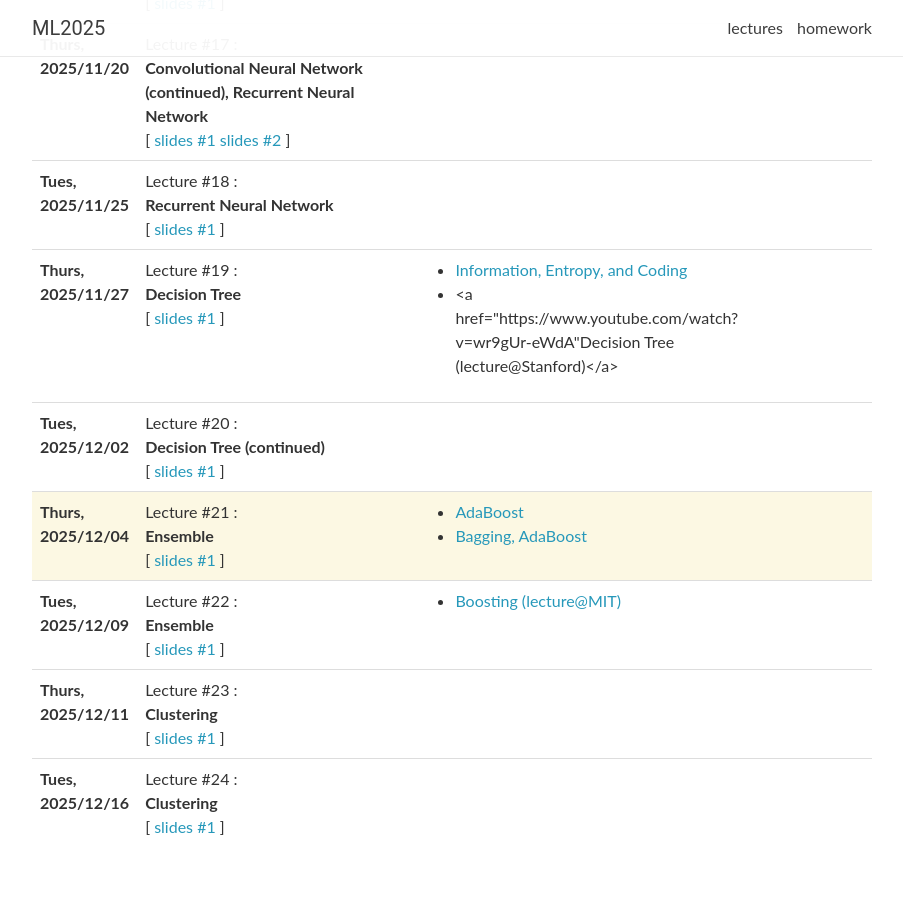
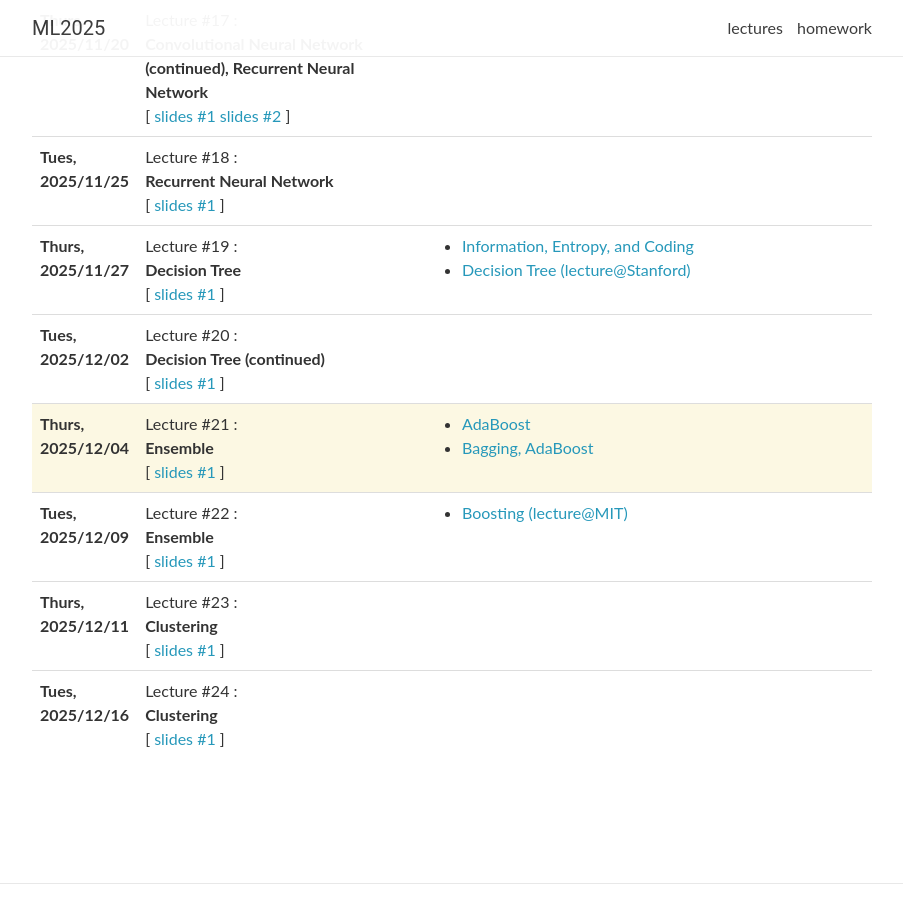
Before and after one commit to SEUML/ml-spring-2025, a Jekyll site: the page built from _pages/lectures.md, in a window 1280 px wide and 900 px high, scrolled down 1822 px. Shown: the whole window, without its empty margins (188-1091 px from the left). Built offline with Jekyll 4.4.1, drawn with Linux system fonts in a browser that asks for light colours; nearby versions of some CDN libraries; comment, search, counter and statistics services are not loaded.

Commit message:
Fix malformed link in lecture 10 readings
Corrected the HTML anchor tag for the Decision Tree lecture link in the lecture 10 readings to ensure proper rendering and functionality.

```diff
--- a/_data/lectures.yml
+++ b/_data/lectures.yml
@@ -151,7 +151,7 @@
   slides: "../assets/slides/lecture10.pdf"
   readings:
     - <a href="https://www.princeton.edu/~cuff/ele201/kulkarni_text/information.pdf" target="_blank"> Information, Entropy, and Coding </a>
-    - <a href="https://www.youtube.com/watch?v=wr9gUr-eWdA"Decision Tree (lecture@Stanford)</a>
+    - <a href="https://www.youtube.com/watch?v=wr9gUr-eWdA">Decision Tree (lecture@Stanford)</a>
   logistics:
 
 - date: Tues, 2025/12/02
```
